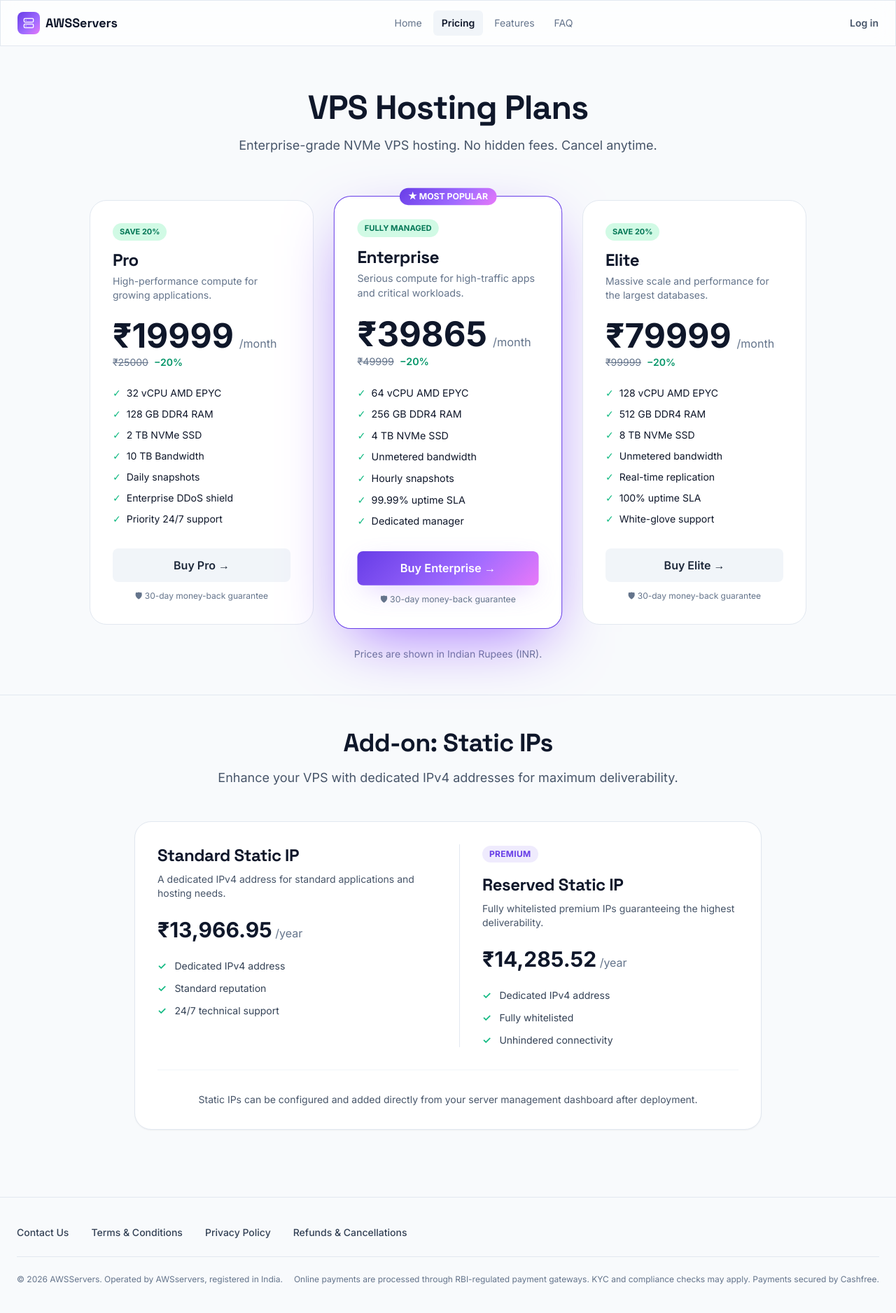
After one commit to MIsmailShaikh/awsservers-webiste, a Flask app: page /pricing in a window 1280 px wide. The commit adds this page. Shown: the whole page at 70% size. Run offline with Flask 3, Linux system fonts and the light colour scheme; some libraries are stand-ins or nearby versions.

Commit message:
Update pricing plans, add static IPs pricing page, compliance pages, and remove GST references

```diff
--- a/app.py
+++ b/app.py
@@ -123,6 +123,26 @@ def transactions():
     user_transactions = Transaction.query.filter_by(user_id=user_id).order_by(Transaction.created_at.desc()).all()
 
     return render_template('transactions.html', transactions=user_transactions)
+
+@app.route('/contact')
+def contact():
+    return render_template('contact.html')
+
+@app.route('/terms')
+def terms():
+    return render_template('terms.html')
+
+@app.route('/privacy')
+def privacy():
+    return render_template('privacy.html')
+
+@app.route('/refunds')
+def refunds():
+    return render_template('refunds.html')
+
+@app.route('/pricing')
+def pricing():
+    return render_template('pricing.html')
 
 from datetime import datetime, timedelta
 import calendar
--- a/static/app.js
+++ b/static/app.js
@@ -5,24 +5,24 @@ const CASHFREE_MODE = "sandbox"; // "sandbox" | "production"
 
 const PLANS = [
   {
-    id: "starter", name: "Starter",
-    tagline: "Perfect for personal projects and low-traffic sites.",
-    priceMonthly: 499, originalPriceMonthly: 1249, badge: "SAVE 60%", freeMonths: 3,
-    features: ["2 vCPU","4 GB RAM","50 GB NVMe SSD","4 TB Bandwidth","Full root access","Free SSL & DDoS shield","24/7 chat support"],
-    paymentSessionId: "", // paste Cashfree payment_session_id
-  },
-  {
-    id: "pro", name: "Pro", highlight: true,
-    tagline: "Best for growing SaaS, game servers, and dev teams.",
-    priceMonthly: 999, originalPriceMonthly: 2799, badge: "SAVE 65%", freeMonths: 3,
-    features: ["4 vCPU","8 GB RAM","100 GB NVMe SSD","8 TB Bandwidth","Daily snapshots","Advanced DDoS protection","Priority 24/7 support"],
+    id: "pro", name: "Pro",
+    tagline: "High-performance compute for growing applications.",
+    priceMonthly: 19999, originalPriceMonthly: 25000, badge: "SAVE 20%", freeMonths: 0,
+    features: ["32 vCPU AMD EPYC","128 GB DDR4 RAM","2 TB NVMe SSD","10 TB Bandwidth","Daily snapshots","Enterprise DDoS shield","Priority 24/7 support"],
     paymentSessionId: "",
   },
   {
-    id: "business", name: "Business",
-    tagline: "Serious compute for high-traffic apps and workloads.",
-    priceMonthly: 1999, originalPriceMonthly: 4999, badge: "SAVE 60%", freeMonths: 3,
-    features: ["8 vCPU","16 GB RAM","200 GB NVMe SSD","Unmetered bandwidth","Hourly snapshots","99.99% uptime SLA","Dedicated manager"],
+    id: "enterprise", name: "Enterprise", highlight: true,
+    tagline: "Serious compute for high-traffic apps and critical workloads.",
+    priceMonthly: 39865, originalPriceMonthly: 49999, badge: "FULLY MANAGED", freeMonths: 0,
+    features: ["64 vCPU AMD EPYC","256 GB DDR4 RAM","4 TB NVMe SSD","Unmetered bandwidth","Hourly snapshots","99.99% uptime SLA","Dedicated manager"],
+    paymentSessionId: "",
+  },
+  {
+    id: "elite", name: "Elite",
+    tagline: "Massive scale and performance for the largest databases.",
+    priceMonthly: 79999, originalPriceMonthly: 99999, badge: "SAVE 20%", freeMonths: 0,
+    features: ["128 vCPU AMD EPYC","512 GB DDR4 RAM","8 TB NVMe SSD","Unmetered bandwidth","Real-time replication","100% uptime SLA","White-glove support"],
     paymentSessionId: "",
   },
 ];
@@ -86,7 +86,7 @@ if (pg) {
     <p class="mt-1 text-sm text-muted">${p.tagline}</p>
     <div class="mt-6 flex items-baseline gap-2">
       <span class="text-5xl font-bold">₹${p.priceMonthly}</span>
-      <span class="text-muted">/mo</span>
+      <span class="text-muted">/month</span>
     </div>
     <div class="mt-1 flex items-center gap-2 text-sm">
       <span class="line-through text-muted">₹${p.originalPriceMonthly}</span>
@@ -106,7 +106,8 @@ if (pg) {
 
 // ------------------ Render FAQ ------------------
 const fl = document.getElementById("faq-list");
-fl.innerHTML = FAQS.map((f,i) => `
+if (fl) {
+  fl.innerHTML = FAQS.map((f,i) => `
   <details id="faq-item-${i}" class="group p-5" ${i===0?'open':''}>
     <summary id="faq-summary-${i}" class="flex cursor-pointer list-none items-center justify-between font-semibold">
       ${f.q}
@@ -114,8 +115,10 @@ fl.innerHTML = FAQS.map((f,i) => `
     </summary>
     <p class="mt-3 text-sm text-muted">${f.a}</p>
   </details>`).join("");
+}
 
-document.getElementById("year").textContent = new Date().getFullYear();
+const yearEl = document.getElementById("year");
+if (yearEl) yearEl.textContent = new Date().getFullYear();
 
 // ------------------ Cashfree checkout ------------------
 document.querySelectorAll("button.buy").forEach(btn => {
--- /dev/null
+++ b/templates/pricing.html
@@ -0,0 +1,152 @@
+<!doctype html>
+<html lang="en">
+<head>
+  <meta charset="utf-8" />
+  <meta name="viewport" content="width=device-width,initial-scale=1" />
+  <title>Pricing — AWSServers</title>
+  <meta name="description" content="Transparent pricing for VPS and Static IPs. Plans from ₹499/mo." />
+  <link rel="preconnect" href="https://fonts.googleapis.com">
+  <link rel="preconnect" href="https://fonts.gstatic.com" crossorigin>
+  <link href="https://fonts.googleapis.com/css2?family=Inter:wght@400;500;600;700&family=Space+Grotesk:wght@500;600;700&display=swap" rel="stylesheet">
+  <script src="https://cdn.tailwindcss.com"></script>
+  <script src="https://sdk.cashfree.com/js/v3/cashfree.js"></script>
+  <script>
+    tailwind.config = {
+      theme: {
+        extend: {
+          fontFamily: {
+            sans: ['Inter', 'ui-sans-serif', 'system-ui', 'sans-serif'],
+            display: ['"Space Grotesk"', 'ui-sans-serif', 'system-ui', 'sans-serif'],
+          },
+          colors: {
+            bg: '#f8fafc',
+            card: '#ffffff',
+            primary: '#673de7',
+            glow: '#a06bff',
+            mint: '#7ef0d2',
+            muted: '#64748b',
+          },
+          boxShadow: {
+            glow: '0 30px 90px -25px rgba(103,61,231,0.65)',
+            elegant: '0 12px 40px -12px rgba(160,107,255,0.45)',
+          },
+          backgroundImage: {
+            hero: 'linear-gradient(135deg,#673de7 0%,#a06bff 60%,#e879f9 100%)',
+          }
+        }
+      }
+    }
+  </script>
+  <style>
+    html, body { background: #f8fafc; color: #0f172a; }
+    h1, h2, h3, h4 { font-family: 'Space Grotesk', sans-serif; letter-spacing: -0.02em; }
+    .glass { background: rgba(255, 255, 255, 0.7); backdrop-filter: blur(14px); border: 1px solid rgba(0, 0, 0, 0.1); }
+  </style>
+</head>
+<body class="font-sans antialiased">
+
+  <!-- Header -->
+  <header class="sticky top-0 z-50 w-full">
+    <div class="glass border-b border-slate-200">
+      <div class="mx-auto flex h-16 max-w-7xl items-center justify-between px-6">
+        <a id="nav-logo" href="/" class="flex items-center gap-2 font-display text-lg font-bold">
+          <span class="grid h-8 w-8 place-items-center rounded-lg bg-hero shadow-glow">
+            <svg xmlns="http://www.w3.org/2000/svg" width="16" height="16" viewBox="0 0 24 24" fill="none" stroke="white" stroke-width="2" stroke-linecap="round" stroke-linejoin="round">
+              <rect x="2" y="2" width="20" height="8" rx="2" />
+              <rect x="2" y="14" width="20" height="8" rx="2" />
+              <line x1="6" y1="6" x2="6.01" y2="6" />
+              <line x1="6" y1="18" x2="6.01" y2="18" />
+            </svg>
+          </span>
+          AWSServers
+        </a>
+        <nav class="hidden md:flex items-center gap-1 text-sm">
+          <a class="rounded-md px-3 py-2 text-muted hover:bg-slate-100 hover:text-slate-900" href="/">Home</a>
+          <a class="rounded-md px-3 py-2 text-slate-900 font-semibold bg-slate-100" href="/pricing">Pricing</a>
+          <a class="rounded-md px-3 py-2 text-muted hover:bg-slate-100 hover:text-slate-900" href="/#features">Features</a>
+          <a class="rounded-md px-3 py-2 text-muted hover:bg-slate-100 hover:text-slate-900" href="/#faq">FAQ</a>
+        </nav>
+        <div class="hidden sm:flex items-center gap-5">
+          <a href="/" class="text-sm font-semibold text-slate-600 hover:text-primary transition-colors">Log in</a>
+        </div>
+      </div>
+    </div>
+  </header>
+
+  <!-- VPS Pricing -->
+  <section id="vps-pricing" class="mx-auto max-w-7xl px-6 pt-16 pb-12">
+    <div class="text-center mb-16">
+      <h1 class="text-4xl font-bold md:text-5xl text-slate-900">VPS Hosting Plans</h1>
+      <p class="mt-4 text-lg text-slate-600">Enterprise-grade NVMe VPS hosting. No hidden fees. Cancel anytime.</p>
+    </div>
+    <div id="pricing-grid" class="grid gap-8 md:grid-cols-3 max-w-5xl mx-auto"></div>
+    <p class="mt-8 text-center text-sm text-slate-500">Prices are shown in Indian Rupees (INR).</p>
+  </section>
+
+  <!-- Static IPs Pricing -->
+  <section id="ip-pricing" class="mx-auto max-w-7xl px-6 py-12 border-t border-slate-200">
+    <div class="text-center mb-12">
+      <h2 class="text-3xl font-bold md:text-4xl text-slate-900">Add-on: Static IPs</h2>
+      <p class="mt-4 text-lg text-slate-600">Enhance your VPS with dedicated IPv4 addresses for maximum deliverability.</p>
+    </div>
+
+    <div class="max-w-4xl mx-auto bg-white rounded-3xl border border-slate-200 p-8 shadow-sm">
+      <div class="grid md:grid-cols-2 gap-8 divide-y md:divide-y-0 md:divide-x divide-slate-200">
+        <!-- Standard Static IP -->
+        <div class="md:pr-8 pb-8 md:pb-0">
+          <h3 class="text-2xl font-bold text-slate-900">Standard Static IP</h3>
+          <p class="mt-2 text-sm text-slate-600">A dedicated IPv4 address for standard applications and hosting needs.</p>
+          <div class="mt-6">
+            <span class="text-3xl font-bold text-slate-900">₹13,966.95</span>
+            <span class="text-slate-500">/year</span>
+          </div>
+          <ul class="mt-6 space-y-3 text-sm text-slate-700">
+            <li class="flex items-center gap-3"><span class="text-emerald-500 font-bold">✓</span> Dedicated IPv4 address</li>
+            <li class="flex items-center gap-3"><span class="text-emerald-500 font-bold">✓</span> Standard reputation</li>
+            <li class="flex items-center gap-3"><span class="text-emerald-500 font-bold">✓</span> 24/7 technical support</li>
+          </ul>
+        </div>
+
+        <!-- Reserved Static IP -->
+        <div class="md:pl-8 pt-8 md:pt-0">
+          <div class="inline-flex items-center gap-1.5 bg-primary/10 px-2.5 py-1 rounded-full mb-4">
+            <span class="text-xs font-bold text-primary tracking-wide uppercase">Premium</span>
+          </div>
+          <h3 class="text-2xl font-bold text-slate-900">Reserved Static IP</h3>
+          <p class="mt-2 text-sm text-slate-600">Fully whitelisted premium IPs guaranteeing the highest deliverability.</p>
+          <div class="mt-6">
+            <span class="text-3xl font-bold text-slate-900">₹14,285.52</span>
+            <span class="text-slate-500">/year</span>
+          </div>
+          <ul class="mt-6 space-y-3 text-sm text-slate-700">
+            <li class="flex items-center gap-3"><span class="text-emerald-500 font-bold">✓</span> Dedicated IPv4 address</li>
+            <li class="flex items-center gap-3"><span class="text-emerald-500 font-bold">✓</span> Fully whitelisted</li>
+            <li class="flex items-center gap-3"><span class="text-emerald-500 font-bold">✓</span> Unhindered connectivity</li>
+          </ul>
+        </div>
+      </div>
+      <div class="mt-8 pt-8 border-t border-slate-100 text-center">
+        <p class="text-slate-600 text-sm">Static IPs can be configured and added directly from your server management dashboard after deployment.</p>
+      </div>
+    </div>
+  </section>
+
+  <!-- Footer -->
+  <footer class="border-t border-slate-200 bg-slate-50 mt-12">
+    <div class="mx-auto max-w-7xl px-6 py-10 flex flex-col gap-6">
+      <div class="flex flex-wrap gap-x-8 gap-y-4 text-sm font-medium text-slate-700">
+        <a href="/contact" class="hover:text-primary">Contact Us</a>
+        <a href="/terms" class="hover:text-primary">Terms & Conditions</a>
+        <a href="/privacy" class="hover:text-primary">Privacy Policy</a>
+        <a href="/refunds" class="hover:text-primary">Refunds & Cancellations</a>
+      </div>
+      <div class="text-xs text-muted flex flex-col md:flex-row justify-between gap-4 border-t border-slate-200 pt-6">
+        <p>© 2026 AWSServers. Operated by AWSservers, registered in India.</p>
+        <p>Online payments are processed through RBI-regulated payment gateways. KYC and compliance checks may apply. Payments secured by Cashfree.</p>
+      </div>
+    </div>
+  </footer>
+
+  <script src="{{ url_for('static', filename='app.js') }}"></script>
+</body>
+</html>
```
Also changed, not shown: templates/contact.html (added, +23 -0 lines), templates/index.html (+33 -5 lines), templates/privacy.html (added, +33 -0 lines), templates/refunds.html (added, +23 -0 lines), templates/terms.html (added, +32 -0 lines).
